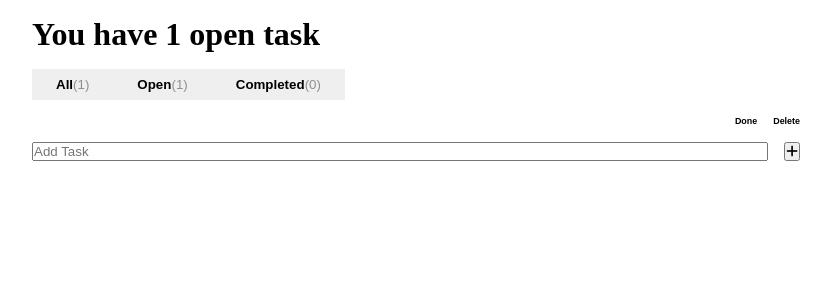
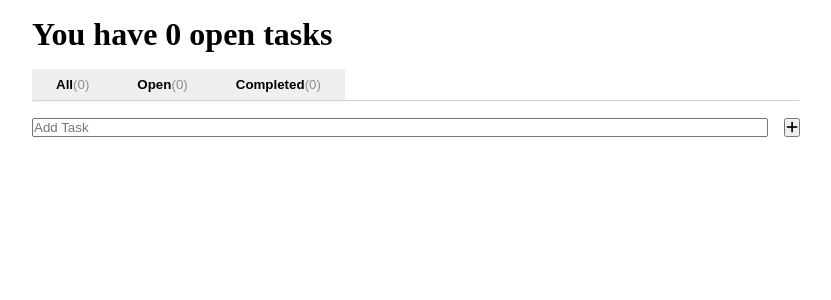
Before and after one commit to Vignesh1hp/Todo-application, a React (Vite) app: page / in a window 1280 px wide. Shown: the top 300 px of the page, without its empty margins (224-1055 px from the left). Built offline with nearby package versions, Linux system fonts and the light colour scheme; the HTML template or start-up script is replaced by a standard one.

Commit message:
created handle delete todo list

```diff
--- a/src/App.jsx
+++ b/src/App.jsx
@@ -13,17 +13,28 @@ function App() {
   //   { input: 'Say hi to gran gran', complete: true }
   // ]
 
-  const[todos, setTodos] = useState(['']);
-
+  const[todos, setTodos] = useState([]);
+  const [selectedTab,setSelectedTab] = useState('Open');
   const handleAddTodo = (newTodo) => {
     const newTodoList = [...todos,{input:newTodo,complete:false}]
+    setTodos(newTodoList)
+  }
+
+  // const handleCompleteTodo = (index) =>{
+
+  // }
+
+  const handleDeleteTodo = (index) =>{
+    let newTodoList = todos.filter((val,valIndex)=>{
+      return valIndex !== index
+    })
     setTodos(newTodoList)
   }
   return (
     <>
       <Header todos={todos}/>
-      <Tabs todos={todos}/>
-      <TodoList todos={todos}/>
+      <Tabs selectedTab={selectedTab} setSelectedTab={setSelectedTab} todos={todos}/>
+      <TodoList handleDeleteTodo={handleDeleteTodo} selectedTab={selectedTab} todos={todos}/>
       <TodoInput handleAddTodo={handleAddTodo}/>
     </>
   )
--- a/src/components/Tabs.jsx
+++ b/src/components/Tabs.jsx
@@ -1,6 +1,6 @@
 import React from 'react'
 
-const Tabs = ({todos}) => {
+const Tabs = ({todos,selectedTab,setSelectedTab}) => {
   const tabs = ['All','Open','Completed'];
   return (
     <nav className='tab-container'>
@@ -12,12 +12,15 @@ const Tabs = ({todos}) => {
           todos.filter(todo=> !todo.complete).length:
           todos.filter(todo=> todo.complete).length;
           return(
-            <button key={index} className='tab-button'>
+            <button onClick={()=>{
+              setSelectedTab(tab)
+            }} key={index} className={'tab-button ' + (tab === selectedTab ? ' tab-selected': ' ')}>
               <h4>{tab}<span>({numOfTasks})</span></h4>
             </button>
           )
         })
       }
+      <hr />
     </nav>
   )
 }
--- a/src/components/TodoCard.jsx
+++ b/src/components/TodoCard.jsx
@@ -1,10 +1,7 @@
 import React from 'react'
 
 const TodoCard = (props) => {
-  const {todo} = props;
-  const handleDelete = () => {
-
-  }
+  const {todo,handleDeleteTodo,todoIndex} = props;
   return (
     <div className='card todo-item'>
       <p>{todo.input}</p>
@@ -12,7 +9,7 @@ const TodoCard = (props) => {
         <button disabled={todo.complete}>
           <h6>Done</h6>
         </button>
-        <button onClick={()=>handleDelete()}>
+        <button onClick={()=>handleDeleteTodo(todoIndex)}>
           <h6>Delete</h6>
         </button>
       </div>
--- a/src/components/TodoList.jsx
+++ b/src/components/TodoList.jsx
@@ -2,18 +2,17 @@ import React from "react";
 import TodoCard from "./TodoCard";
 
 const TodoList = (props) => {
-  const { todos } = props;
-  const tab = "All";
+  const { todos,selectedTab } = props;
   const fileterTodosList =
-    tab === "All"
+    selectedTab === "All"
       ? todos
-      : tab === "Complete"
+      : selectedTab === "Completed"
       ? todos.filter((todo) => todo.complete)
       : todos.filter((todo) => !todo.complete);
   return (
     <>
-      {fileterTodosList.map((todo, index) => {
-        return <TodoCard key={index} todo={todo} />;
+      {fileterTodosList.map((todo, todoIndex) => {
+        return <TodoCard key={todoIndex} todoIndex={todoIndex} {...props} todo={todo} />;
       })}
     </>
   );
```
